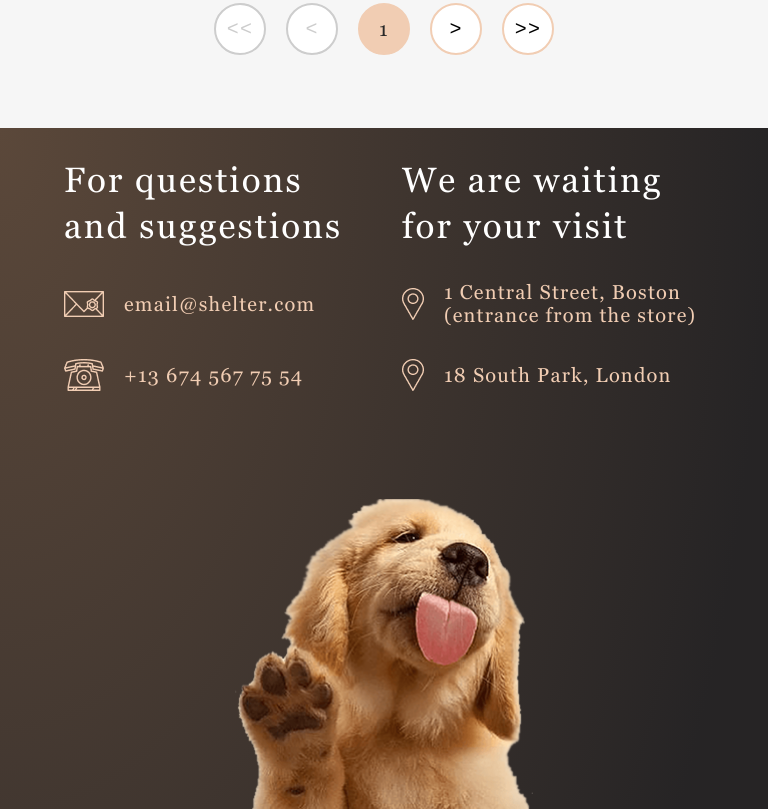
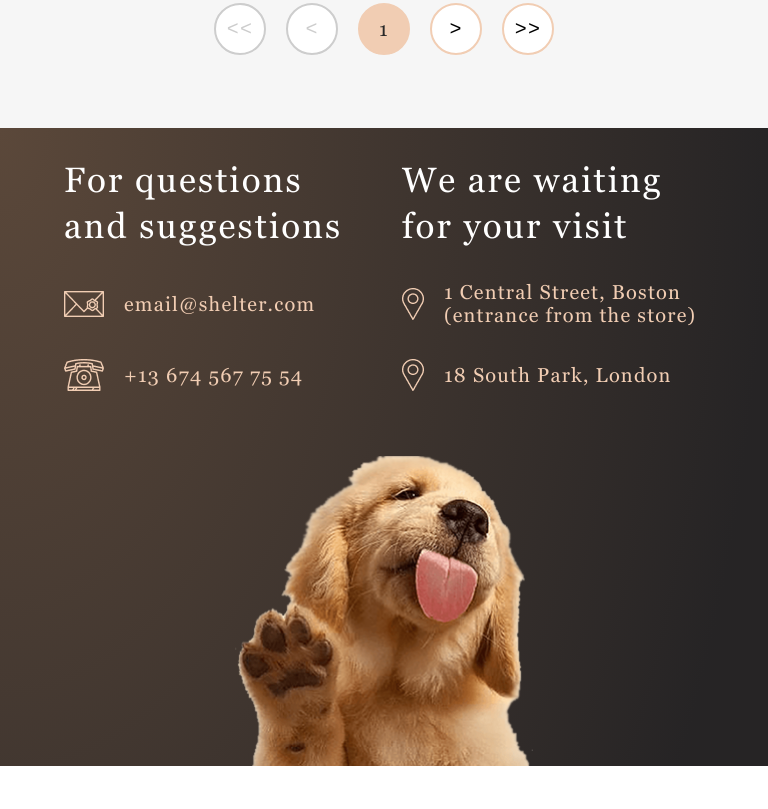
Before and after one commit to kate-js/RSSchool, a plain HTML site: page shelter/pages/pets/pets.html in a window 768 px wide. Shown: the part 1725-2534 px from the top of the page. After the commit the page ends 2491 px from the top, so only its background shows below. Drawn offline with Linux system fonts and the light colour scheme; a web font is replaced by a local one.

Commit message:
refactor: footer

```diff
--- a/shelter/pages/main/main.css
+++ b/shelter/pages/main/main.css
@@ -510,7 +510,6 @@ html {
 
 .footer {
   display: flex;
-  margin-bottom: 60px;
   justify-content: space-between;
 }
 
--- a/shelter/pages/pets/pets.css
+++ b/shelter/pages/pets/pets.css
@@ -330,7 +330,6 @@ html {
 
 .footer {
   display: flex;
-  margin-bottom: 60px;
   justify-content: space-between;
 }
 
@@ -434,7 +433,7 @@ html {
   }
 
   .footer_image {
-    margin-top: 66px;
+    margin-top: 23px;
   }
 }
 
```
